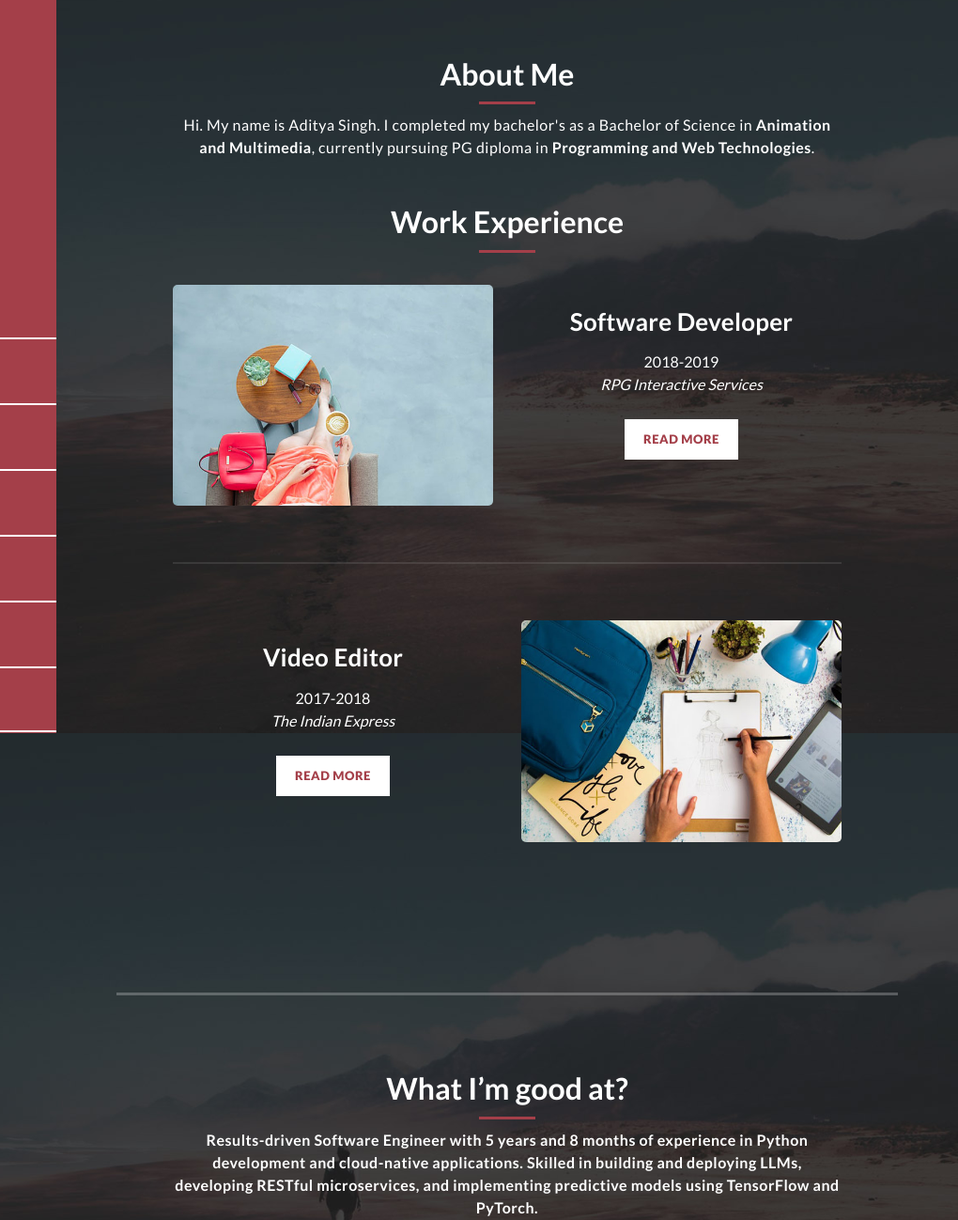
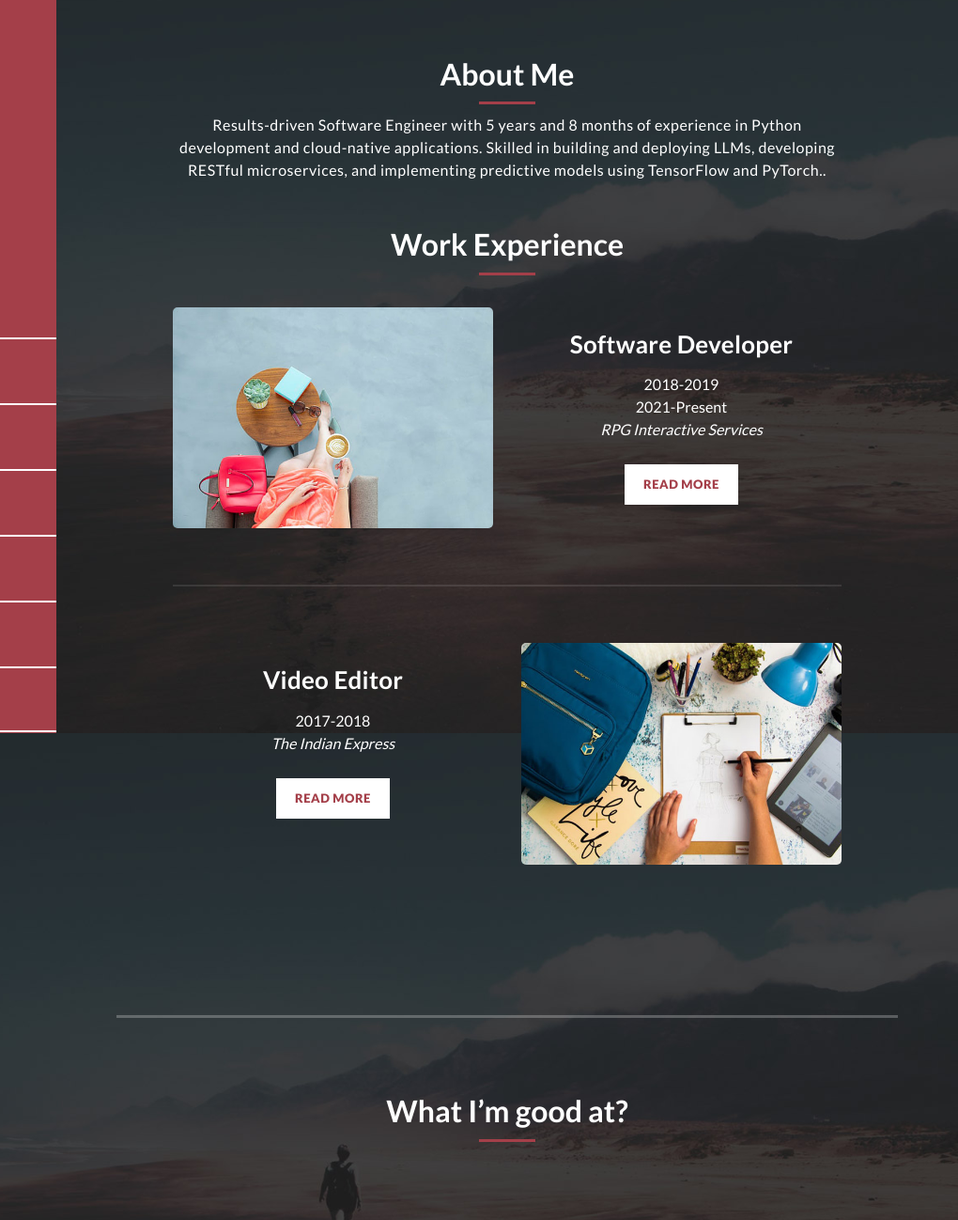
Before and after one commit to durden-adi/Portfolio, a plain HTML site: page index.html in a window 1280 px wide. Shown: the part 20-1318 px from the top of the page at 94% size, 260-1280 px from the left. Drawn offline with Linux system fonts and the light colour scheme.

Commit message:
Update index.html

```diff
--- a/index.html
+++ b/index.html
@@ -93,8 +93,10 @@ https://templatemo.com/tm-531-reflux
           <div class="section-heading">
             <h2>About Me</h2>
             <div class="line-dec"></div>
-            <span>Hi. My name is Aditya Singh. I completed my bachelor's as a Bachelor of Science in <strong>Animation and Multimedia</strong>,
-              currently pursuing PG diploma in <strong>Programming and Web Technologies</strong>. </span>
+            <span>Results-driven Software Engineer with 5 years and 8 months of experience
+in Python development and cloud-native applications. Skilled in building
+and deploying LLMs, developing RESTful microservices, and implementing
+predictive models using TensorFlow and PyTorch.</strong>. </span>
               <br><br><br><h2>Work Experience</h2>
             <div class="line-dec"></div><br>
 
@@ -113,7 +115,7 @@ https://templatemo.com/tm-531-reflux
 
                   <br><h4>Software Developer</h4>
                   <p>
-                    2018-2019<br>
+                    2018-2019<br>2021-Present<br>
                     <i>RPG Interactive Services</i>
                   </p>
 
@@ -154,10 +156,7 @@ https://templatemo.com/tm-531-reflux
           <div class="section-heading">
             <h2>What I’m good at?</h2>
             <div class="line-dec"></div>
-            <span><strong>Results-driven Software Engineer with 5 years and 8 months of experience
-in Python development and cloud-native applications. Skilled in building
-and deploying LLMs, developing RESTful microservices, and implementing
-predictive models using TensorFlow and PyTorch.</span>
+            <span><strong></span>
           </div>
           <div class="row">
             <div class="col-md-6">
```
